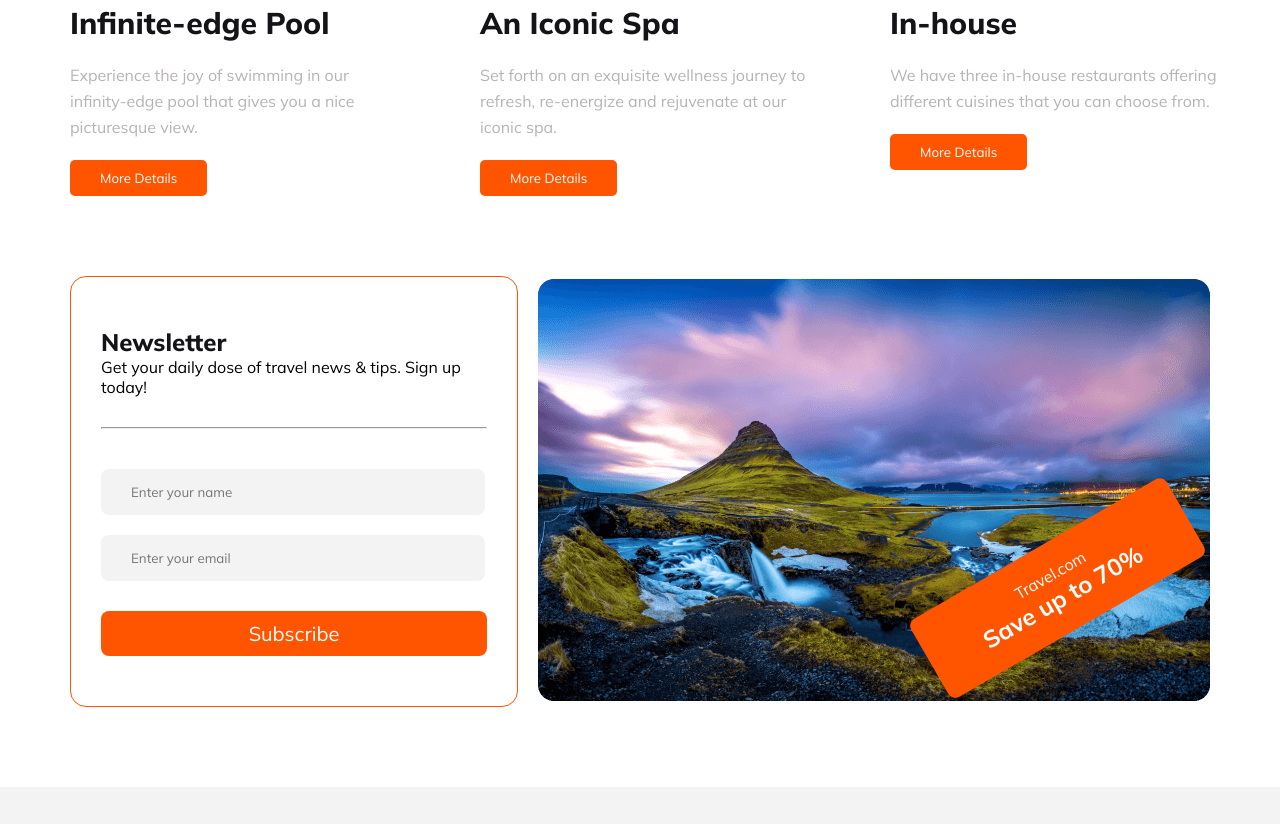
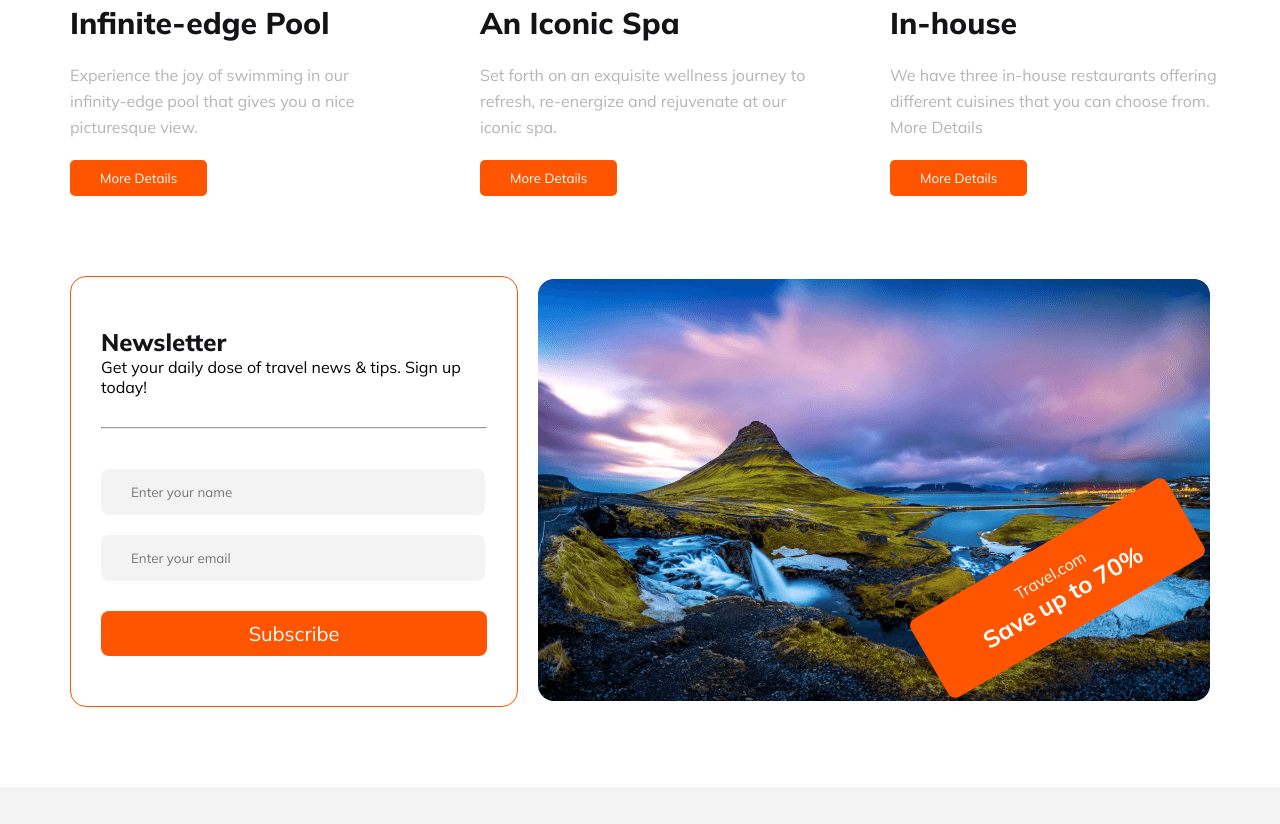
Before and after one commit to arifulwasim/travel-mania, a plain HTML site: page index.html in a window 1280 px wide. Shown: the part 4239-5063 px from the top of the page. Drawn offline with nearby package versions, Linux system fonts and the light colour scheme.

Commit message:
extra section done

```diff
--- a/index.html
+++ b/index.html
@@ -181,7 +181,8 @@
                     <img src="Images/rooms.jpg" alt="">
                     <h2>In-house
                     </h2>
-                    <p>We have three in-house restaurants offering different cuisines that you can choose from.
+                    <p>We have three in-house restaurants offering different cuisines that you can choose from. More
+                        Details
 
 
                     </p>
```
